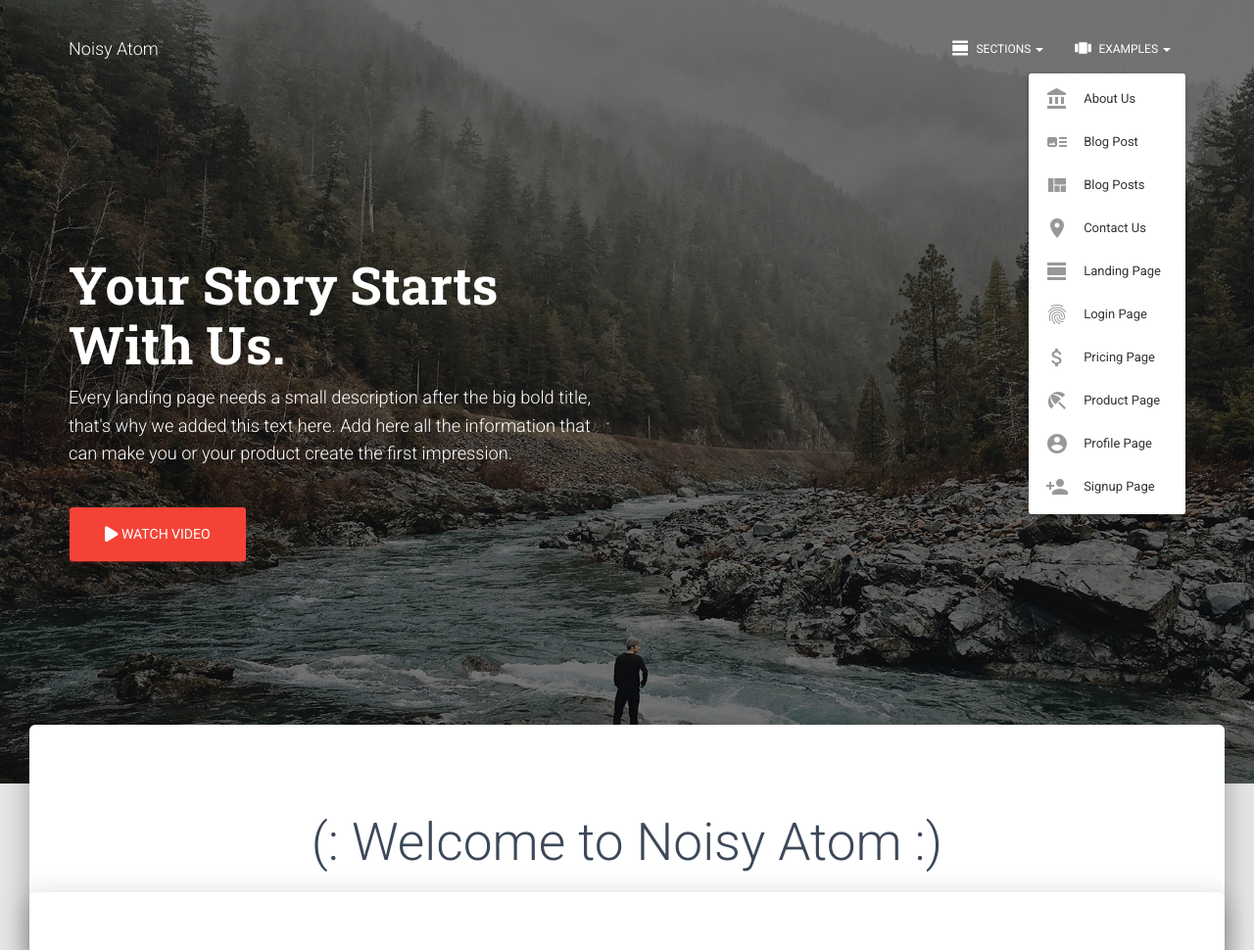
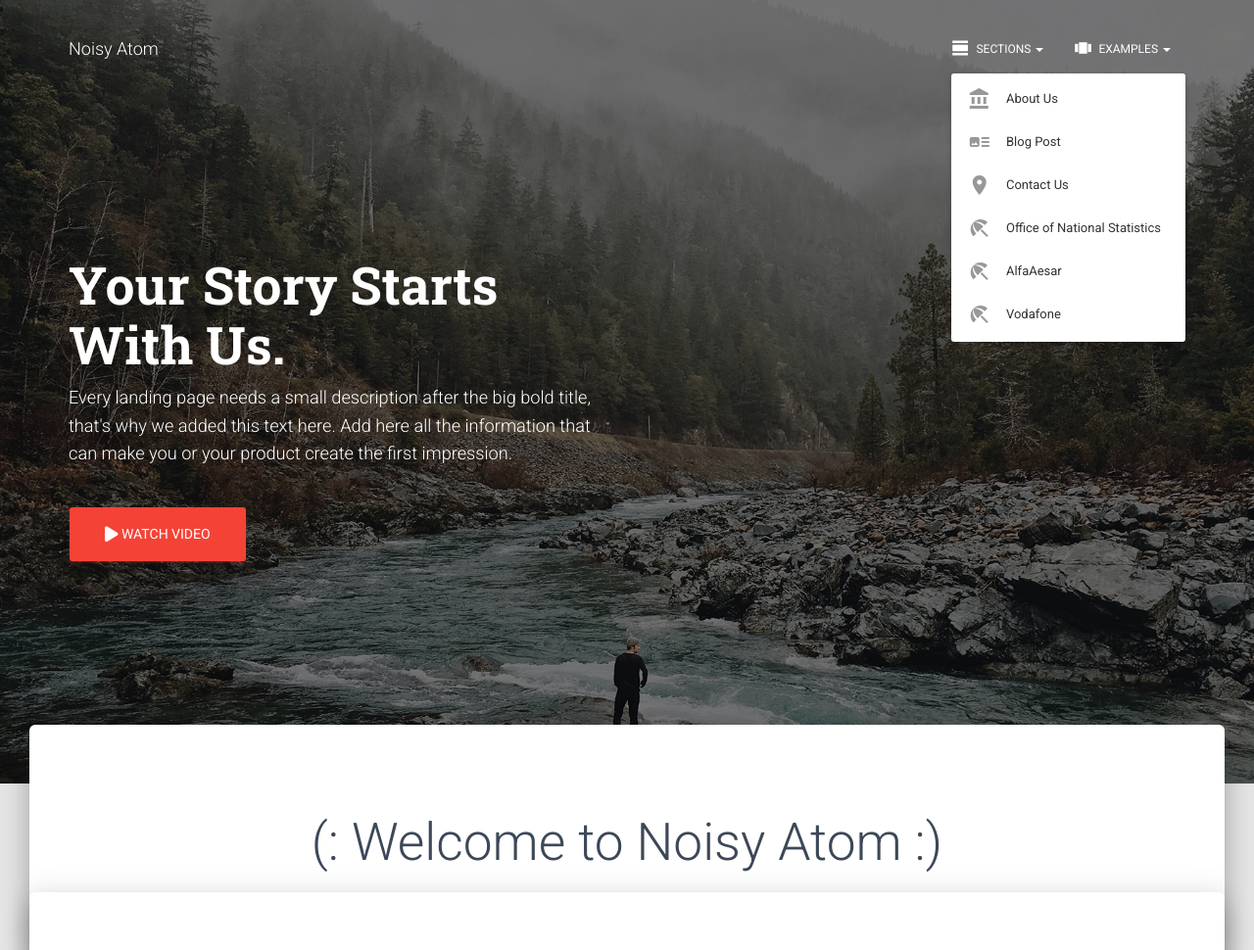
Before and after one commit to nherriot/noisy-atom-portal, a Django app: page / in a window 1280 px wide, after a click that opens the changed part. Shown: the top 970 px of the page at 98% size. Run offline with Django 3.2, Linux system fonts and the light colour scheme; some libraries are stand-ins or nearby versions.

Commit message:
adding ons, vodafone and alfaaesar to the examples page. removing refernces to creative tim, putting in new paths for pages to be created yet

```diff
--- a/noisyatom/templates/landing-page.html
+++ b/noisyatom/templates/landing-page.html
@@ -80,55 +80,56 @@
 						</a>
 						<ul class="dropdown-menu dropdown-with-icons">
 							<li>
-								<a href="../examples/about-us.html">
+								<a href="/about-us">
 									<i class="material-icons">account_balance</i> About Us
 								</a>
 							</li>
 							<li>
-								<a href="../examples/blog-post.html">
+								<a href="/blog">
 									<i class="material-icons">art_track</i> Blog Post
 								</a>
 							</li>
 							<li>
-								<a href="../examples/blog-posts.html">
-									<i class="material-icons">view_quilt</i> Blog Posts
-								</a>
-							</li>
-							<li>
-								<a href="../examples/contact-us.html">
+								<a href="../contactus">
 									<i class="material-icons">location_on</i> Contact Us
 								</a>
 							</li>
+{#							<li>#}
+{#								<a href="/sign-in.html">#}
+{#									<i class="material-icons">fingerprint</i> Login Page#}
+{#								</a>#}
+{#							</li>#}
+{#							<li>#}
+{#								<a href="/pricing.html">#}
+{#									<i class="material-icons">attach_money</i> Pricing Page#}
+{#								</a>#}
+{#							</li>#}
 							<li>
-								<a href="../examples/landing-page.html">
-									<i class="material-icons">view_day</i> Landing Page
+								<a href="/projects/ons.html">
+									<i class="material-icons">beach_access</i> Office of National Statistics
 								</a>
 							</li>
-							<li>
-								<a href="../examples/login-page.html">
-									<i class="material-icons">fingerprint</i> Login Page
+   							<li>
+								<a href="../projects/alfaaesar.html">
+									<i class="material-icons">beach_access</i> AlfaAesar
 								</a>
 							</li>
-							<li>
-								<a href="../examples/pricing.html">
-									<i class="material-icons">attach_money</i> Pricing Page
+   							<li>
+								<a href="../projects/vodafone.html">
+									<i class="material-icons">beach_access</i> Vodafone
 								</a>
 							</li>
-							<li>
-								<a href="../examples/product-page.html">
-									<i class="material-icons">beach_access</i> Product Page
-								</a>
-							</li>
-							<li>
-								<a href="../examples/profile-page.html">
-									<i class="material-icons">account_circle</i> Profile Page
-								</a>
-							</li>
-							<li>
-								<a href="../examples/signup-page.html">
-									<i class="material-icons">person_add</i> Signup Page
-								</a>
-							</li>
+
+{#							<li>#}
+{#								<a href="/profile.html">#}
+{#									<i class="material-icons">account_circle</i> Profile Page#}
+{#								</a>#}
+{#							</li>#}
+{#							<li>#}
+{#								<a href="/signup.html">#}
+{#									<i class="material-icons">person_add</i> Signup Page#}
+{#								</a>#}
+{#							</li>#}
 						</ul>
 					</li>
 
```
